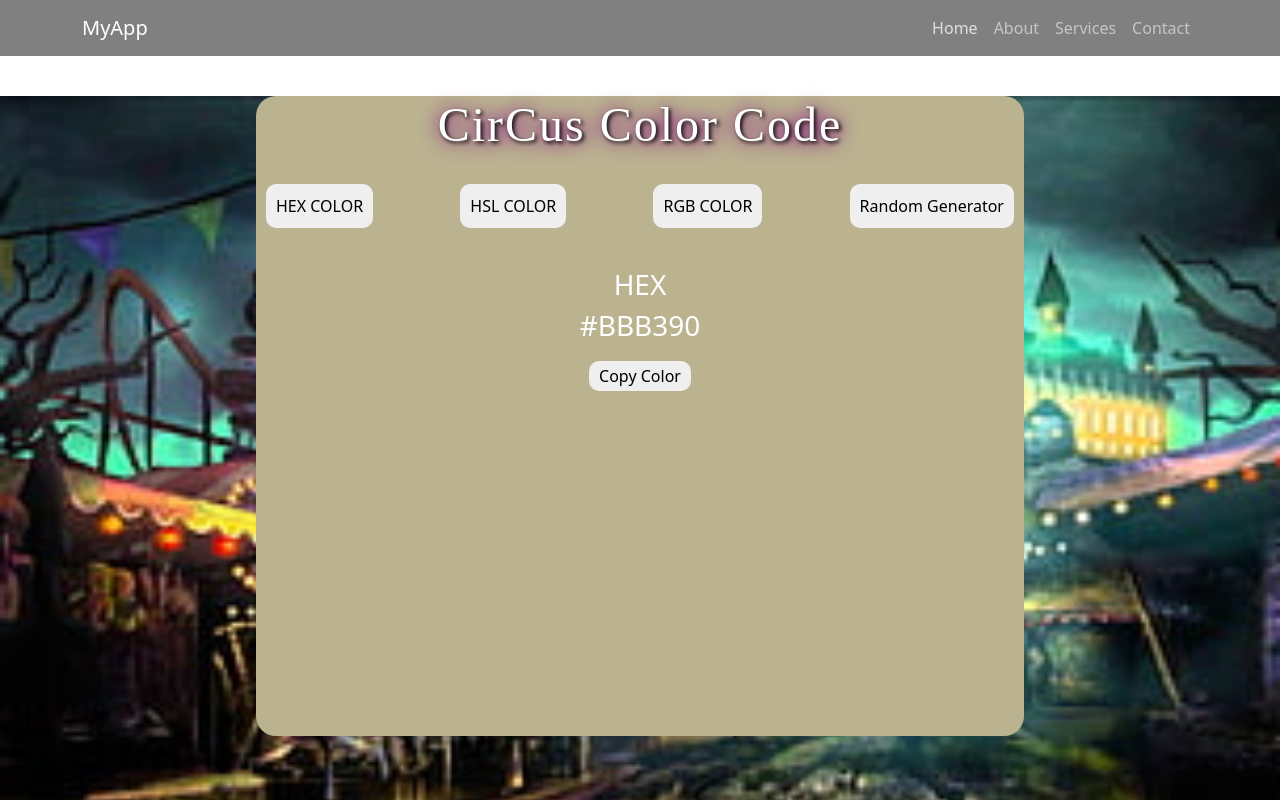
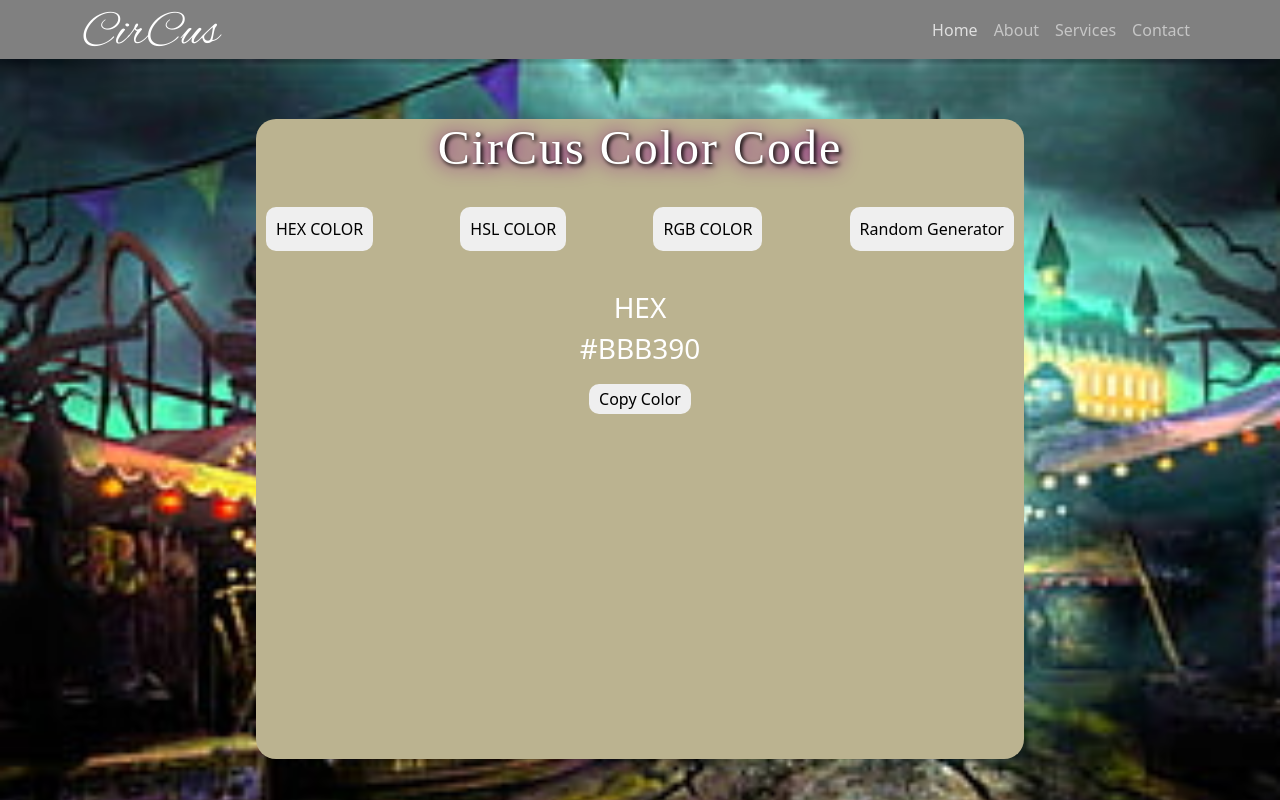
Before and after one commit to RISkylollipop/Color-Plates, a React (Vite) app: page /Color-Plates/about in a window 1280 px wide. Both pictures are taken after a click on the button "Home". Shown: the top 800 px of the page. Built offline with nearby package versions, Linux system fonts and the light colour scheme.

Commit message:
Random Color Codes Generator Modified

```diff
--- a/src/Components/ColorCodeGen/ColorCode.module.css
+++ b/src/Components/ColorCodeGen/ColorCode.module.css
@@ -5,6 +5,7 @@
     height: 100vh;
     width: 100%;
     background-position: center;
+    padding-top: 20px;
 
 }
 
@@ -12,7 +13,7 @@
     width: 90%;
     height: 90vh;
     border-radius: 10%;
-    margin: 40px auto;
+    margin: 10px auto;
 }
 
 .colorHeading {
--- /dev/null
+++ b/src/Pages/Header.css
@@ -0,0 +1,9 @@
+@import url('https://fonts.googleapis.com/css2?family=Alex+Brush&display=swap');
+
+.logo {
+    margin-top: 15px;
+    font-family: 'Alex Brush', cursive;
+    font-size: 3rem;
+    line-height: 10px;
+    color: white;
+}
--- a/src/Pages/Header.jsx
+++ b/src/Pages/Header.jsx
@@ -1,6 +1,6 @@
 import { useNavigate } from 'react-router-dom';
 import { Container, Navbar, Nav } from 'react-bootstrap';
-
+import './Header.css'
 const Home = () => {
   const navigate = useNavigate();
 
@@ -10,7 +10,7 @@
  <Navbar expand="lg" style={{ backgroundColor: 'grey' }} variant="dark">
     <Container>
       <Navbar.Brand onClick={() => navigate('/')} style={{ cursor: 'pointer' }}>
-        MyApp
+        <h3 className='logo'>CirCus</h3>
       </Navbar.Brand>
       <Navbar.Toggle aria-controls="basic-navbar-nav" />
       <Navbar.Collapse id="basic-navbar-nav">
```
